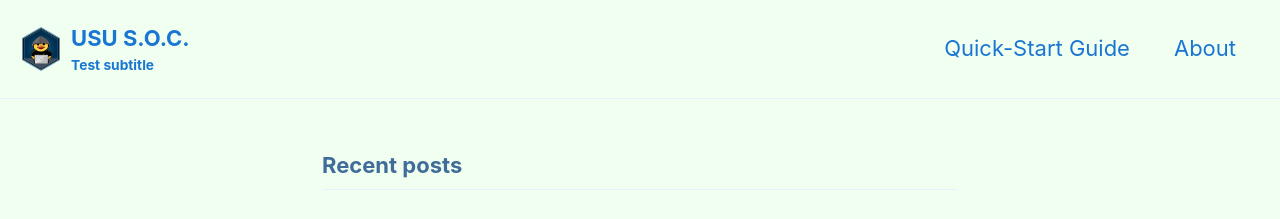
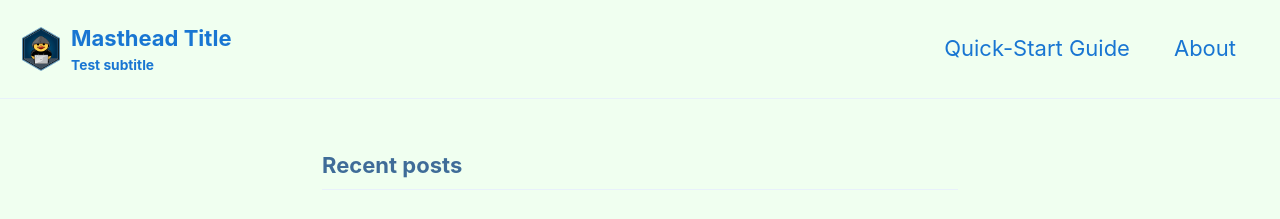
Before and after one commit to USUSOC/ususoc.github.io, a Jekyll site: the page built from index.html, in a window 1280 px wide. Shown: the top 219 px of the page. Built offline with Jekyll 4.4.1, drawn with Linux system fonts in a browser that asks for light colours; cached includes are drawn as plain includes; the list of posts is cut into pages by our own code; some of the changed lines change nothing that is shown.

Commit message:
Update _config.yml
Testing Masthead Title

```diff
--- a/_config.yml
+++ b/_config.yml
@@ -26,7 +26,7 @@ baseurl                  : # the subpath of your site, e.g. "/blog"
 repository               : # GitHub username/repo-name e.g. "mmistakes/minimal-mistakes"
 teaser                   : # path of fallback teaser image, e.g. "/assets/images/500x300.png"
 logo                     : "assets/normal_ducky.png"
-masthead_title           : # overrides the website title displayed in the masthead, use " " for no title
+masthead_title           : "Masthead Title"
 # breadcrumbs            : false # true, false (default)
 words_per_minute         : 200
 comments:
```
